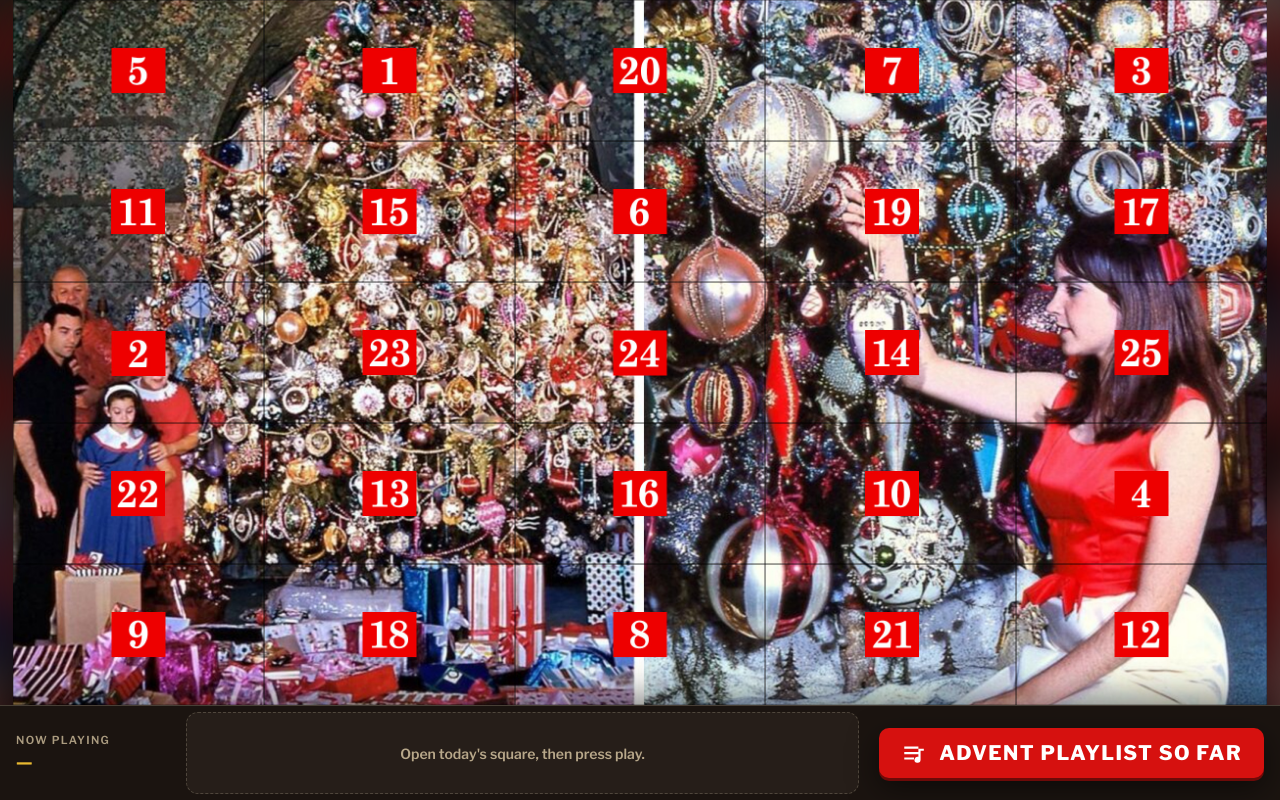
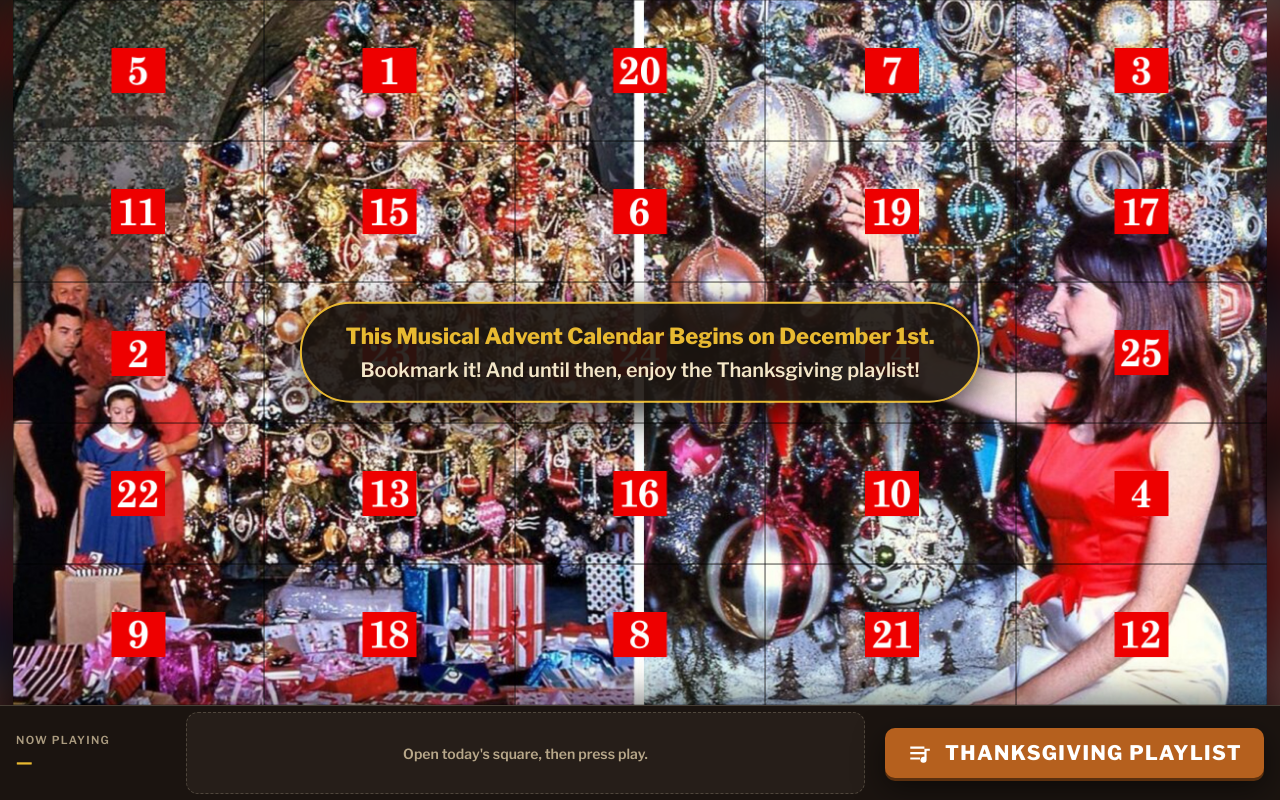
Before and after one commit to mottstudios/advent-2026, a plain HTML site: page index.html in a window 1280 px wide. Drawn offline with nearby package versions, Linux system fonts and the light colour scheme.

Commit message:
Add files via upload

```diff
--- a/index.html
+++ b/index.html
@@ -57,6 +57,15 @@ body::before{content:"";position:fixed;inset:-40px;background:url("2026-advent-c
   font:800 clamp(14px,1.1vw + 6px,22px)/1 var(--body);letter-spacing:.07em;text-transform:uppercase;
   display:flex;align-items:center;gap:12px;box-shadow:0 3px 0 #6d0a08,0 10px 30px #0008}
 .btn svg{width:1.3em;height:1.3em}
+.btn.thanks{background:#b5601e;box-shadow:0 3px 0 #5a2f0e,0 10px 30px #0008}
+.btn.thanks:hover{background:#c96f28}
+
+/* Pre-December notice, centred on the calendar; clicks pass through to the cells */
+.notice{position:absolute;left:50%;top:50%;translate:-50% -50%;z-index:6;pointer-events:none;
+  width:max-content;max-width:min(80%,660px);text-align:center;
+  background:#1b1410e8;color:var(--paper);border:2px solid var(--gold);border-radius:999px;
+  padding:.9em 2.2em;font:600 clamp(13px,1vw + 7px,22px)/1.35 var(--body);box-shadow:0 12px 40px #000c}
+.notice b{display:block;font-weight:800;color:var(--gold);font-size:1.12em;margin-bottom:.2em}
 .btn:hover{background:#e82a24}
 .btn:focus-visible{outline:3px solid var(--gold);outline-offset:3px}
 
@@ -94,7 +103,7 @@ body::before{content:"";position:fixed;inset:-40px;background:url("2026-advent-c
   <div class="slot" id="shBody"><p>Open today's square, then press play.</p></div>
   <button class="btn" id="plBtn" type="button">
     <svg viewBox="0 0 24 24" fill="currentColor" aria-hidden="true"><path d="M3 6h13v2H3zm0 5h13v2H3zm0 5h9v2H3zm15-6v8.2a2.8 2.8 0 1 1-2-2.7V8h5v2z"/></svg>
-    Advent playlist so far</button>
+    <span id="plLabel">Advent playlist so far</span></button>
 </footer>
 
 <script>
@@ -150,8 +159,18 @@ function showTrack(day){
   shHead.textContent=`December ${day}`;
   shBody.innerHTML=frame(`https://open.spotify.com/embed/track/${TRACKS[day-1]}?utm_source=generator&theme=0`);
 }
+// Before Dec 1: Thanksgiving button + centred notice. Flips back automatically on Dec 1.
+const BEFORE=!PREVIEW&&now<new Date(2026,11,1);
+if(BEFORE){
+  document.getElementById("plBtn").classList.add("thanks");
+  document.getElementById("plLabel").textContent="Thanksgiving playlist";
+  const n=document.createElement("div");
+  n.className="notice";
+  n.innerHTML="<b>This Musical Advent Calendar Begins on December 1st.</b>Bookmark it! And until then, enjoy the Thanksgiving playlist!";
+  stage.appendChild(n);
+}
 document.getElementById("plBtn").addEventListener("click",()=>{
-  shHead.textContent="Playlist so far";
+  shHead.textContent=BEFORE?"Thanksgiving playlist":"Playlist so far";
   shBody.innerHTML=frame(`https://open.spotify.com/embed/playlist/${PLAYLIST}?utm_source=generator&theme=0`);
 });
 </script>
```
